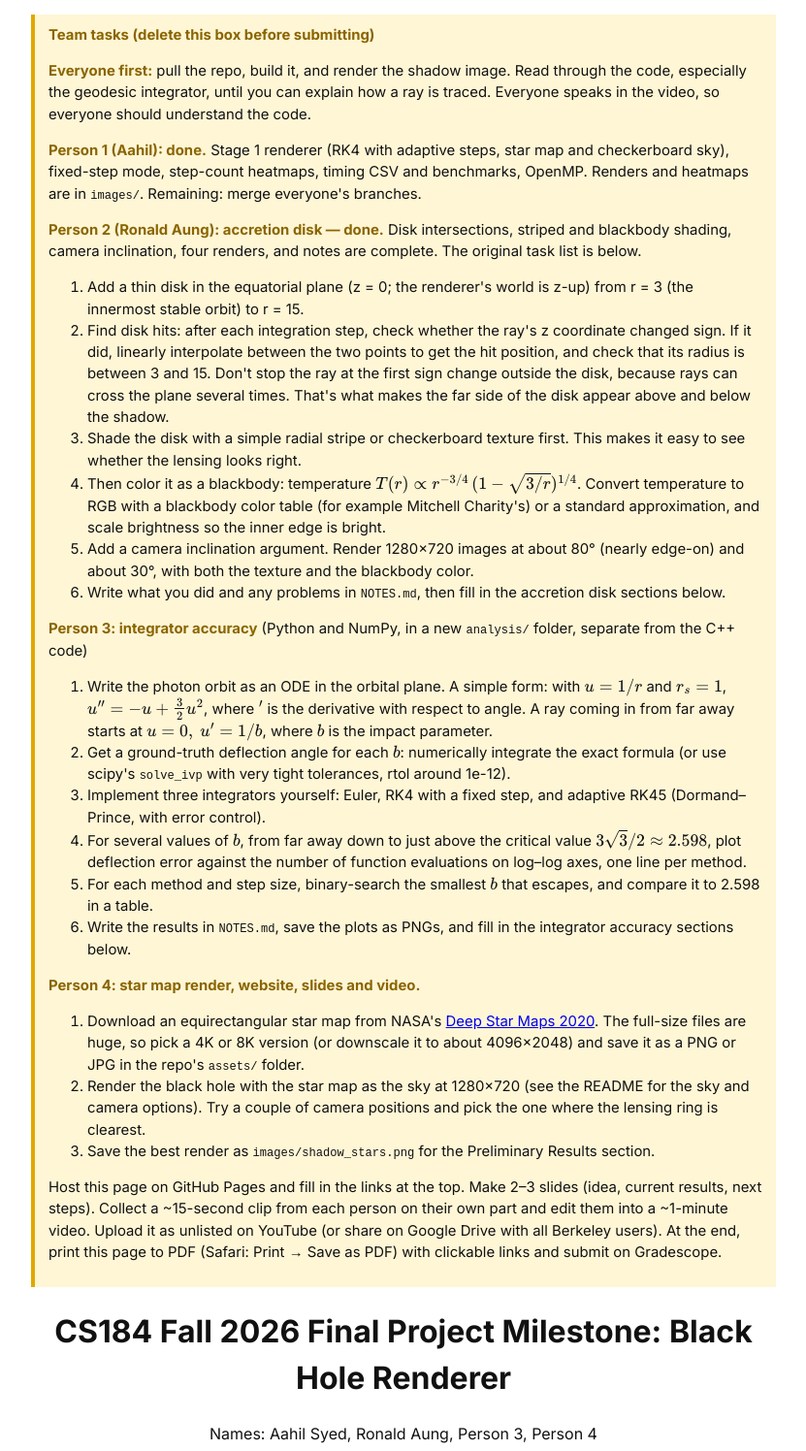
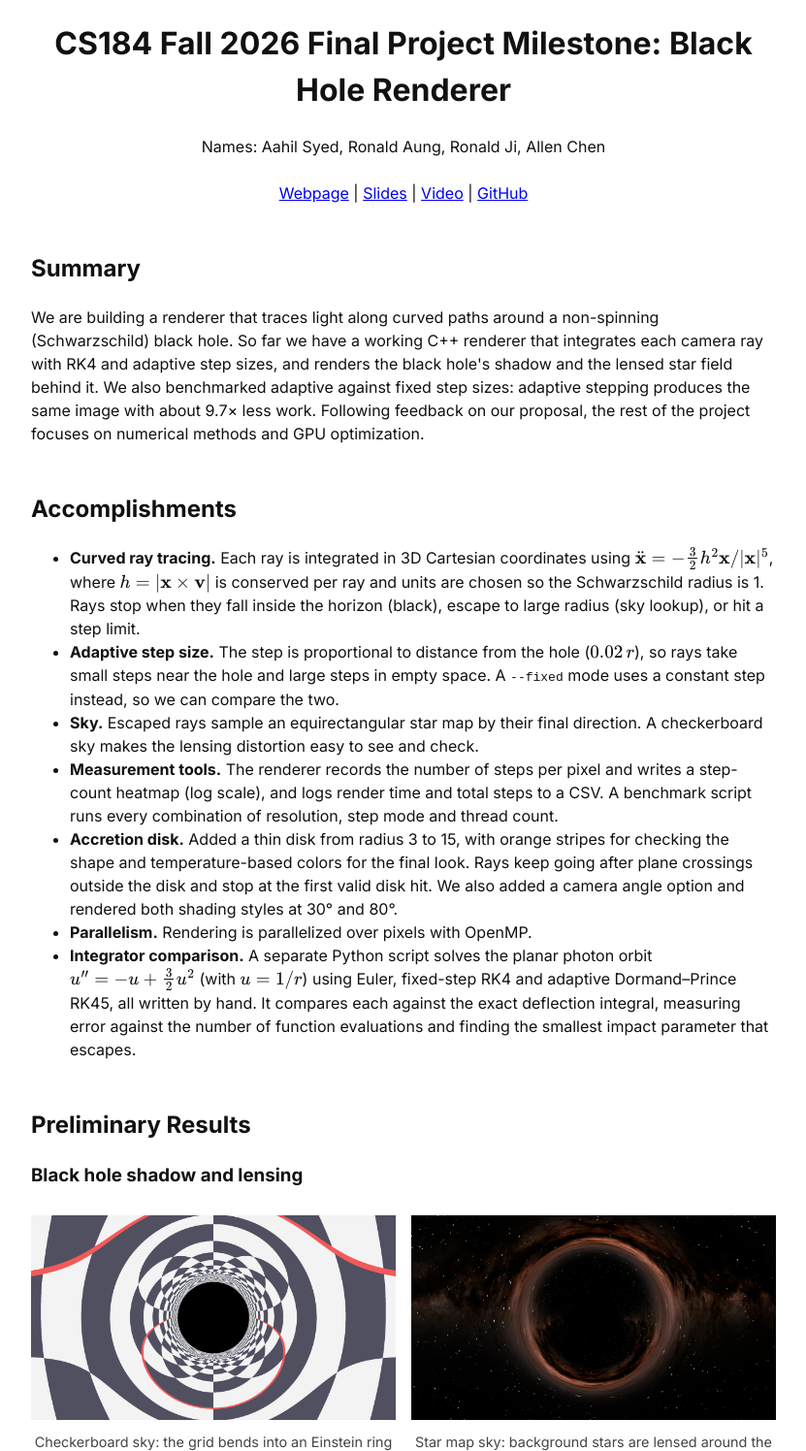
Before and after one commit to aahilsyed72/cs184-final-project, a plain HTML site: page index.html in a window 1280 px wide. Shown: the part 60-1556 px from the top of the page at 97% size, without its empty margins (224-1055 px from the left). Drawn offline with nearby package versions, Linux system fonts and the light colour scheme.

Commit message:
Finalize milestone page: remove TODO boxes, add names and video link, update progress

```diff
--- a/index.html
+++ b/index.html
@@ -29,45 +29,12 @@
 <body>
 <div class="container">
 
-<div class="todo">
-<b>Team tasks (delete this box before submitting)</b>
-<p><b>Everyone first:</b> pull the repo, build it, and render the shadow image. Read through the code, especially the geodesic integrator, until you can explain how a ray is traced. Everyone speaks in the video, so everyone should understand the code.</p>
-<p><b>Person 1 (Aahil): done.</b> Stage 1 renderer (RK4 with adaptive steps, star map and checkerboard sky), fixed-step mode, step-count heatmaps, timing CSV and benchmarks, OpenMP. Renders and heatmaps are in <code>images/</code>. Remaining: merge everyone's branches.</p>
-<p><b>Person 2 (Ronald Aung): accretion disk — done.</b> Disk intersections, striped and blackbody shading, camera inclination, four renders, and notes are complete. The original task list is below.</p>
-<ol>
-<li>Add a thin disk in the equatorial plane (z = 0; the renderer's world is z-up) from r = 3 (the innermost stable orbit) to r = 15.</li>
-<li>Find disk hits: after each integration step, check whether the ray's z coordinate changed sign. If it did, linearly interpolate between the two points to get the hit position, and check that its radius is between 3 and 15. Don't stop the ray at the first sign change outside the disk, because rays can cross the plane several times. That's what makes the far side of the disk appear above and below the shadow.</li>
-<li>Shade the disk with a simple radial stripe or checkerboard texture first. This makes it easy to see whether the lensing looks right.</li>
-<li>Then color it as a blackbody: temperature \( T(r) \propto r^{-3/4}\,(1 - \sqrt{3/r})^{1/4} \). Convert temperature to RGB with a blackbody color table (for example Mitchell Charity's) or a standard approximation, and scale brightness so the inner edge is bright.</li>
-<li>Add a camera inclination argument. Render 1280&times;720 images at about 80&deg; (nearly edge-on) and about 30&deg;, with both the texture and the blackbody color.</li>
-<li>Write what you did and any problems in <code>NOTES.md</code>, then fill in the accretion disk sections below.</li>
-</ol>
-<p><b>Person 3: integrator accuracy</b> (Python and NumPy, in a new <code>analysis/</code> folder, separate from the C++ code)</p>
-<ol>
-<li>Write the photon orbit as an ODE in the orbital plane. A simple form: with \( u = 1/r \) and \( r_s = 1 \), \( u'' = -u + \tfrac{3}{2}u^2 \), where \( ' \) is the derivative with respect to angle. A ray coming in from far away starts at \( u = 0,\ u' = 1/b \), where \( b \) is the impact parameter.</li>
-<li>Get a ground-truth deflection angle for each \( b \): numerically integrate the exact formula (or use scipy's <code>solve_ivp</code> with very tight tolerances, rtol around 1e-12).</li>
-<li>Implement three integrators yourself: Euler, RK4 with a fixed step, and adaptive RK45 (Dormand&ndash;Prince, with error control).</li>
-<li>For several values of \( b \), from far away down to just above the critical value \( 3\sqrt{3}/2 \approx 2.598 \), plot deflection error against the number of function evaluations on log&ndash;log axes, one line per method.</li>
-<li>For each method and step size, binary-search the smallest \( b \) that escapes, and compare it to 2.598 in a table.</li>
-<li>Write the results in <code>NOTES.md</code>, save the plots as PNGs, and fill in the integrator accuracy sections below.</li>
-</ol>
-<p><b>Person 4: star map render, website, slides and video.</b></p>
-<ol>
-<li>Download an equirectangular star map from NASA's <a href="https://svs.gsfc.nasa.gov/4851">Deep Star Maps 2020</a>. The full-size files are huge, so pick a 4K or 8K version (or downscale it to about 4096&times;2048) and save it as a PNG or JPG in the repo's <code>assets/</code> folder.</li>
-<li>Render the black hole with the star map as the sky at 1280&times;720 (see the README for the sky and camera options). Try a couple of camera positions and pick the one where the lensing ring is clearest.</li>
-<li>Save the best render as <code>images/shadow_stars.png</code> for the Preliminary Results section.</li>
-</ol>
-<p>Host this page on GitHub Pages and fill in the links at the top. Make 2&ndash;3 slides (idea, current results, next steps). Collect a ~15-second clip from each person on their own part and edit them into a ~1-minute video. Upload it as unlisted on YouTube (or share on Google Drive with all Berkeley users). At the end, print this page to PDF (Safari: Print &rarr; Save as PDF) with clickable links and submit on Gradescope.</p>
-</div>
-
 <h1>CS184 Fall 2026 Final Project Milestone: Black Hole Renderer</h1>
-<div class="names">Names: Aahil Syed, Ronald Aung, Person 3, Person 4</div>
+<div class="names">Names: Aahil Syed, Ronald Aung, Ronald Ji, Allen Chen</div>
 <br>
 <div class="links">
-    <a href="https://aahilsyed72.github.io/cs184-final-project/">Webpage</a> | <a href="https://drive.google.com/file/d/1b85d8Fg88zlIGWR03-HdlA1NKadgshe2/view?usp=sharing">Slides</a> | <span>Video (coming soon)</span> | <a href="https://github.com/aahilsyed72/cs184-final-project">GitHub</a>
+    <a href="https://aahilsyed72.github.io/cs184-final-project/">Webpage</a> | <a href="https://drive.google.com/file/d/1b85d8Fg88zlIGWR03-HdlA1NKadgshe2/view?usp=sharing">Slides</a> | <a href="https://youtu.be/s-53rEp43Ao">Video</a> | <a href="https://github.com/aahilsyed72/cs184-final-project">GitHub</a>
 </div>
-
-<div class="todo"><b>TODO (Person 4):</b> Add the video link once the recording is ready. The webpage, slides, and repository links are filled in. Delete every yellow TODO box before printing to PDF.</div>
 
 <h2>Summary</h2>
 <p>
@@ -186,9 +153,8 @@
 
 <h2>Progress Relative to Our Plan</h2>
 <p>
-    Week 1 is complete: the renderer traces curved rays and renders the shadow against a star background. The disk part of Week 2 is also done, with striped and temperature-based shading and renders at 30&deg; and 80&deg;. We went beyond the plan on measurement, adding step-count heatmaps, timing, and a fixed vs. adaptive comparison, because the proposal feedback asked for deeper evaluation of the numerical methods. The first part of the Week 3 numerical-methods work is also finished: Euler, RK4 and adaptive RK45 are compared against the exact deflection angle, both for error against cost and for where each method places the shadow's edge. Leapfrog and drift in the conserved angular momentum are still to come.
+    Week 1 is complete: the renderer traces curved rays and renders the shadow against a star background. The disk part of Week 2 is also done, with striped and temperature-based shading and renders at 30&deg; and 80&deg;. We went beyond the plan on measurement, adding step-count heatmaps, timing, and a fixed vs. adaptive comparison, because the proposal feedback asked for deeper evaluation of the numerical methods. The first part of the Week 3 numerical-methods work is also finished: Euler, RK4 and adaptive RK45 are compared against the exact deflection angle, both for error against cost and for where each method places the shadow's edge. Leapfrog and drift in the conserved angular momentum are still to come. The GPU port, originally planned for Week 2, has not started yet; it has moved to Week 3 in the updated plan below.
 </p>
-<div class="todo"><b>TODO (all):</b> Once everything is merged, update this paragraph to match what is actually finished. The integrator comparison sentence is in; still needed: the current status of the GPU port (it was planned for Week 2).</div>
 
 <h2>Updated Work Plan</h2>
 <p>
```
